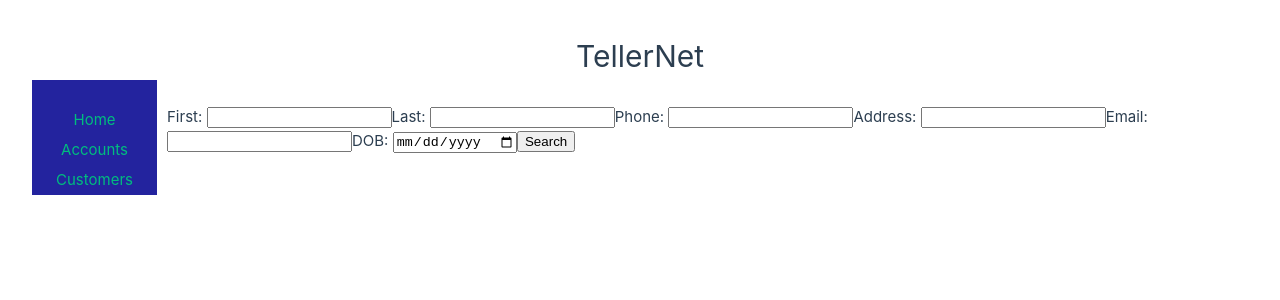
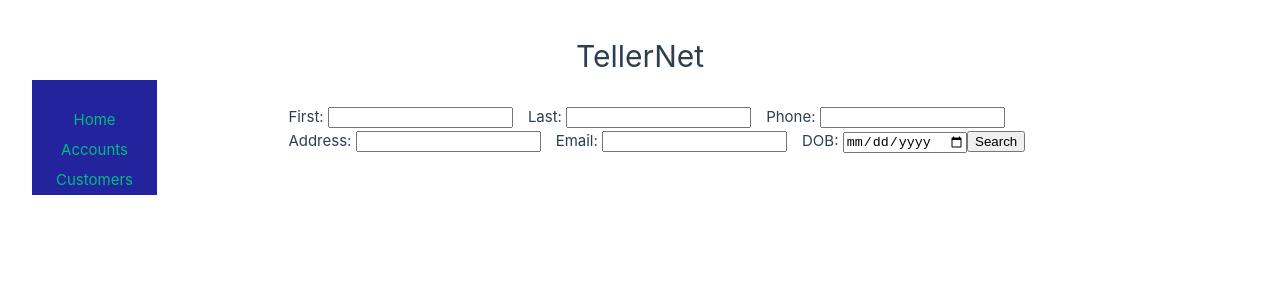
Before and after one commit to Skeffy/TellerNet, a Vue app in the folder front-end/: page / in a window 1280 px wide. Shown: the top 300 px of the page. Built offline with nearby package versions, Linux system fonts and the light colour scheme.

Commit message:
Added padding to labels

```diff
--- a/front-end/src/components/Search.vue
+++ b/front-end/src/components/Search.vue
@@ -35,6 +35,7 @@ export default {
             <input type="text" name="lname" id="lname" v-model="customer.lastName">
             <label for="phone">Phone: </label>
             <input type="tel" name="phone" id="phone" v-model="customer.phone">
+            <br>
             <label for="address">Address: </label>
             <input type="text" name="address" id="address" v-model="customer.address">
             <label for="email">Email: </label>
@@ -53,4 +54,8 @@ export default {
     padding-left: 10px;
     padding-right: 10px;
 }
+
+label {
+    padding-left: 15px;
+}
 </style>
```
